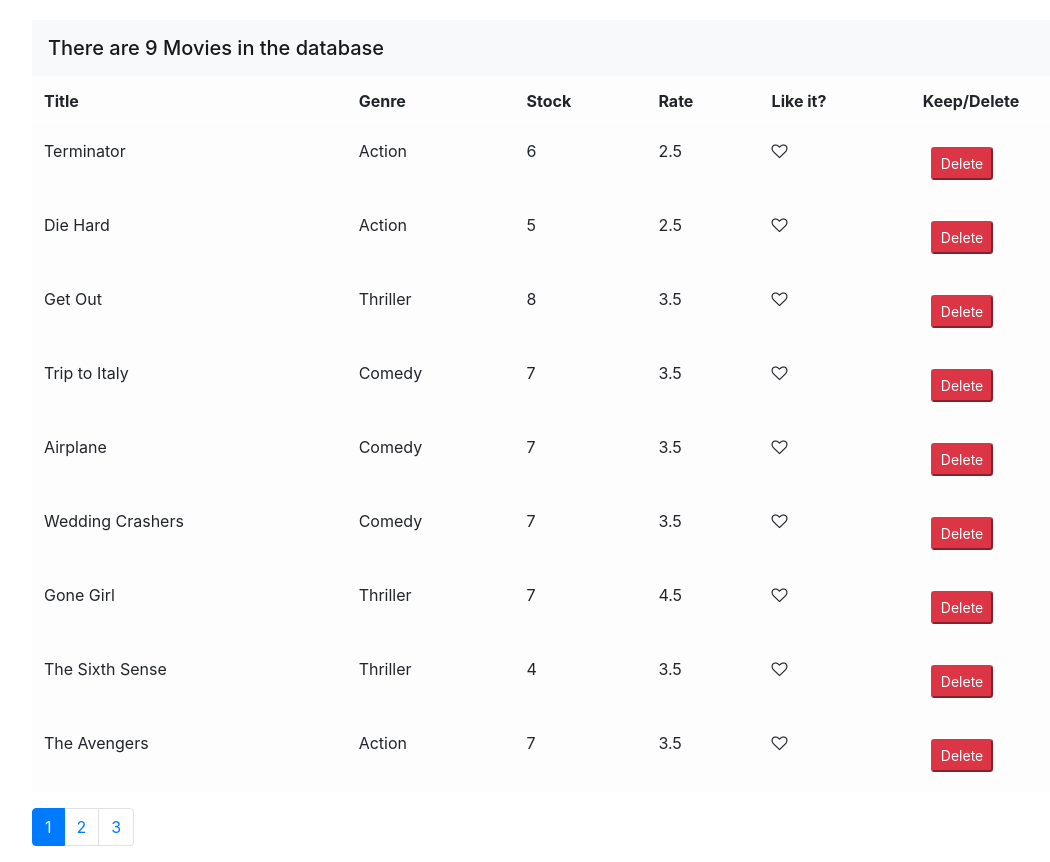
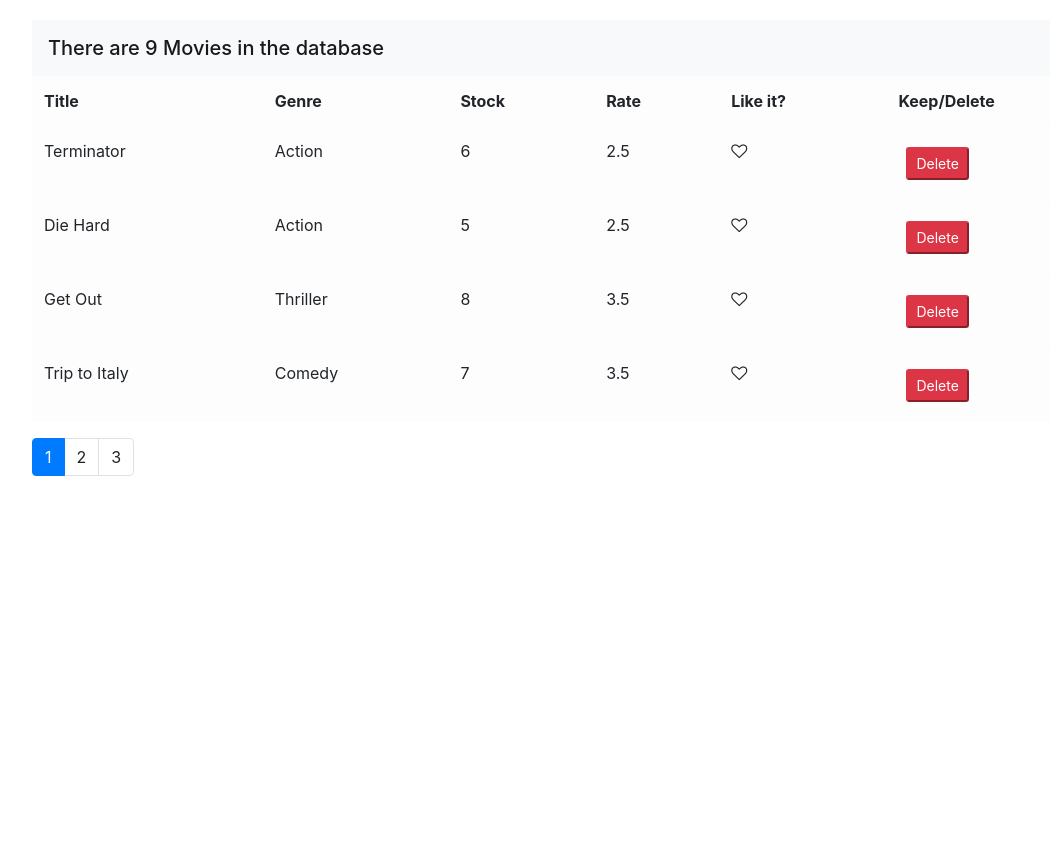
Before and after one commit to samit403/Mosh-Tutorial, a React (Create React App) app: page / in a window 1280 px wide. Shown: the whole page, without its empty margins (53-1103 px from the left). After the commit the page ends 800 px from the top, so only its background shows below. Built offline with nearby package versions, Linux system fonts and the light colour scheme.

Commit message:
implemented pagination using lodash

```diff
--- a/package.json
+++ b/package.json
@@ -5,6 +5,7 @@
   "dependencies": {
     "bootstrap": "^4.1.1",
     "font-awesome": "^4.7.0",
+    "lodash": "^4.17.10",
     "react": "^16.8.6",
     "react-dom": "^16.8.6",
     "react-scripts": "3.0.1"
--- a/src/components/common/pagination.jsx
+++ b/src/components/common/pagination.jsx
@@ -1,29 +1,30 @@
-import React, { Component } from "react";
+import React from "react";
+import _ from "lodash";
 
-class Pagination extends Component {
-  render() {
-    return (
-      <nav aria-label=" Table Pagination ">
-        <ul className="pagination">
-          <li className="page-item active">
-            <a className="page-link" href="#">
-              1
+const Pagination = props => {
+  const { itemsCount, pageSize, currentPage, onPageChange } = props;
+  const pagesCount = Math.ceil(itemsCount / pageSize);
+  console.log(currentPage);
+
+  // [1, 2...pagesCount].map()
+  if (pagesCount === 1) return null;
+  const pages = _.range(1, pagesCount + 1);
+  return (
+    <nav>
+      <ul className="pagination">
+        {pages.map(page => (
+          <li
+            key={page}
+            className={page === currentPage ? "page-item active" : "page-item"}
+          >
+            <a className="page-link" onClick={() => onPageChange(page)}>
+              {page}
             </a>
           </li>
-          <li className="page-item">
-            <a className="page-link" href="#">
-              2
-            </a>
-          </li>
-          <li className="page-item">
-            <a className="page-link" href="#">
-              3
-            </a>
-          </li>
-        </ul>
-      </nav>
-    );
-  }
-}
+        ))}
+      </ul>
+    </nav>
+  );
+};
 
 export default Pagination;
--- a/src/components/movies.jsx
+++ b/src/components/movies.jsx
@@ -4,12 +4,17 @@
 import "font-awesome/css/font-awesome.css";
 import Like from "./common/like";
 import Pagination from "./common/pagination";
+import { paginate } from "../utils/paginate";
 
 class Movies extends Component {
+  // State of the component
   state = {
-    movies: getMovies()
+    movies: getMovies(),
+    pageSize: 4,
+    currentPage: 1
   };
 
+  // event Handlers
   handleDelete = item => {
     const movies = this.state.movies.filter(e => e !== item);
     this.setState({ movies });
@@ -23,6 +28,11 @@
     this.setState({ movies: movies });
   };
 
+  handlePageChange = page => {
+    this.setState({ currentPage: page });
+  };
+
+  // render function
   render() {
     if (this.state.movies.length === 0) {
       return (
@@ -31,6 +41,13 @@
         </span>
       );
     }
+
+    const movieGroups = paginate(
+      this.state.movies,
+      this.state.currentPage,
+      this.state.pageSize
+    );
+
     return (
       <React.Fragment>
         <nav className="navbar navbar-light bg-light">
@@ -50,7 +67,7 @@
             </tr>
           </thead>
           <tbody>
-            {this.state.movies.map(item => {
+            {movieGroups.map(item => {
               return (
                 <tr key={item._id}>
                   <td>{item.title}</td>
@@ -58,7 +75,7 @@
                   <td>{item.numberInStock}</td>
                   <td>{item.dailyRentalRate}</td>
                   <td>
-                    {/* like component */}
+                    {/* Like component */}
                     <Like
                       liked={item.liked}
                       onLikeClick={() => this.handleLike(item)}
@@ -78,7 +95,12 @@
           </tbody>
         </table>
         {/* pagination component */}
-        <Pagination />
+        <Pagination
+          itemsCount={this.state.movies.length}
+          pageSize={this.state.pageSize}
+          currentPage={this.state.currentPage}
+          onPageChange={this.handlePageChange}
+        />
       </React.Fragment>
     );
   }
--- /dev/null
+++ b/src/utils/paginate.js
@@ -0,0 +1,9 @@
+import _ from "lodash";
+
+export function paginate(items, pageNumber, pageSize) {
+  const startIndex = (pageNumber - 1) * pageSize;
+  return _(items)
+    .slice(startIndex)
+    .take(pageSize)
+    .value();
+}
```
Also changed, not shown: 1 other file (tests, documents, lock files or other folders).
